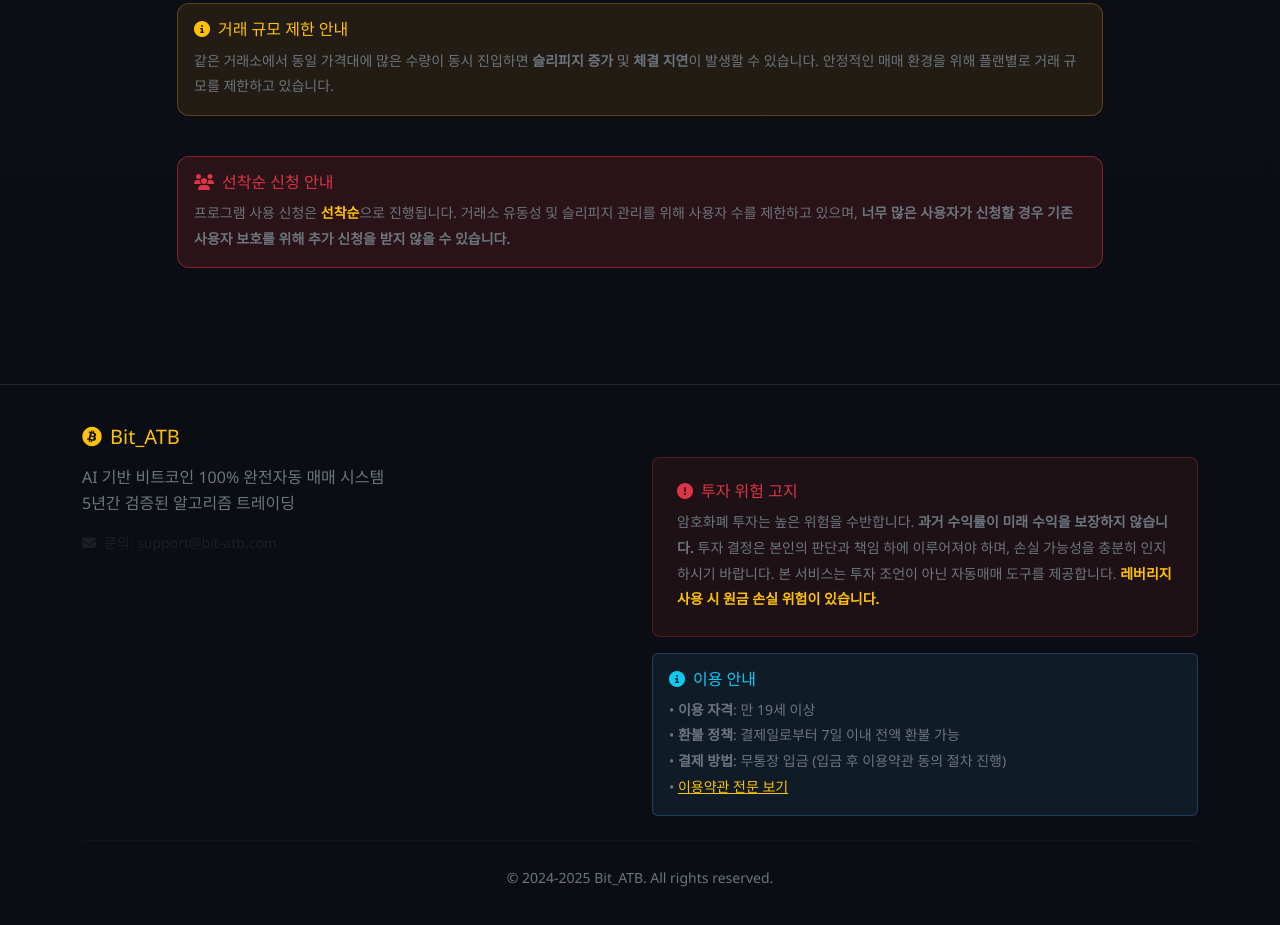
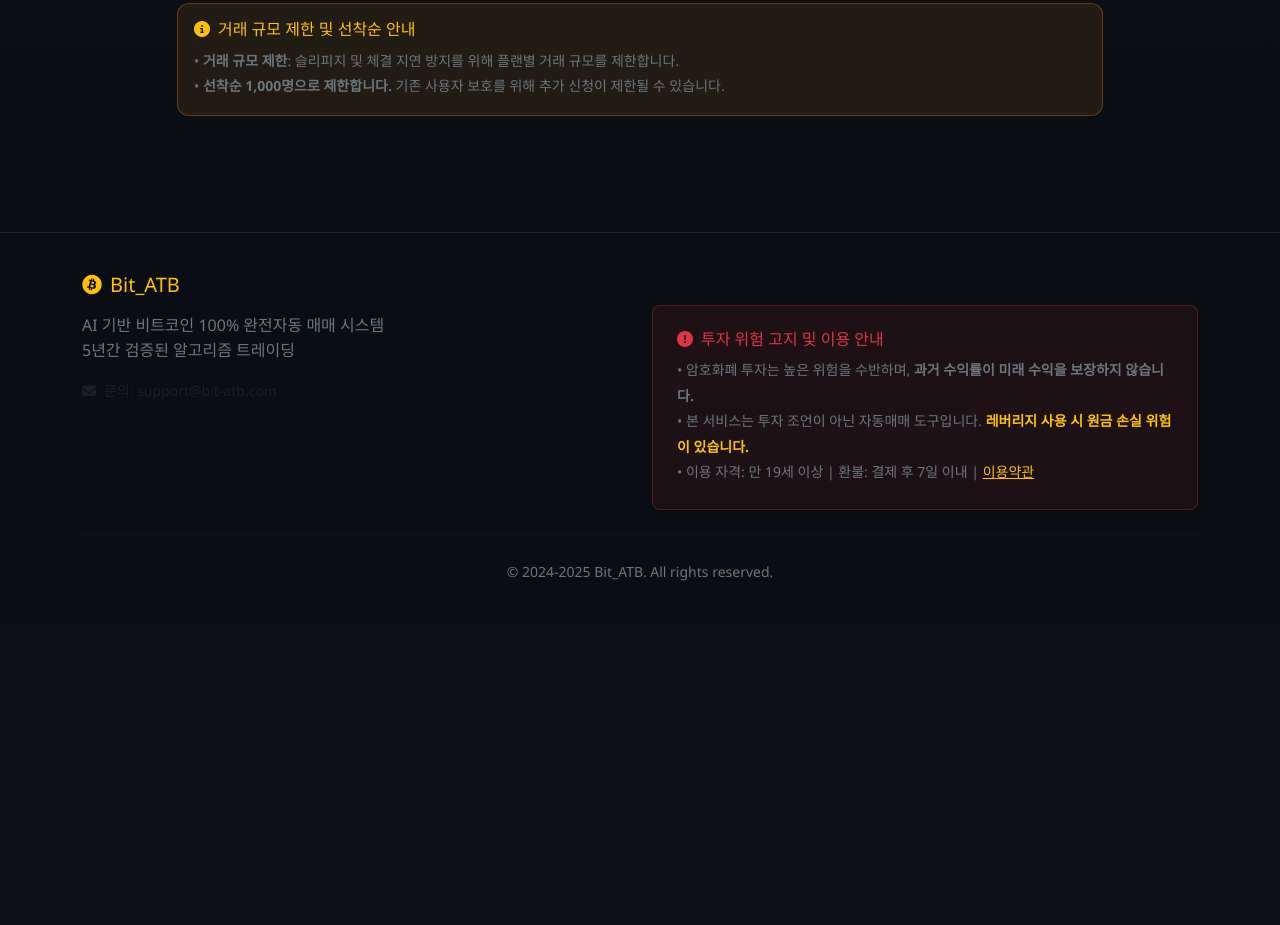
Before and after one commit to khoon77/Bit_AutoBot, a plain HTML site: page index.html in a window 1280 px wide. Shown: the part 9453-10378 px from the top of the page. After the commit the page ends 10078 px from the top, so only its background shows below. Drawn offline with nearby package versions, Linux system fonts and the light colour scheme.

Commit message:
랜딩페이지 하단 박스 통합 및 내용 간소화

```diff
--- a/index.html
+++ b/index.html
@@ -1222,28 +1222,14 @@
                 </div>
             </div>
 
-            <!-- 사이즈 제한 이유 안내 -->
+            <!-- 거래 규모 제한 및 선착순 안내 -->
             <div class="row justify-content-center mt-5">
                 <div class="col-lg-10">
                     <div class="alert" style="background: rgba(247, 147, 26, 0.1); border: 1px solid rgba(247, 147, 26, 0.3); border-radius: 12px;">
-                        <h6 class="text-warning mb-2"><i class="fas fa-info-circle me-2"></i>거래 규모 제한 안내</h6>
+                        <h6 class="text-warning mb-2"><i class="fas fa-info-circle me-2"></i>거래 규모 제한 및 선착순 안내</h6>
                         <small class="text-secondary">
-                            같은 거래소에서 동일 가격대에 많은 수량이 동시 진입하면 <strong>슬리피지 증가</strong> 및 <strong>체결 지연</strong>이 발생할 수 있습니다.
-                            안정적인 매매 환경을 위해 플랜별로 거래 규모를 제한하고 있습니다.
-                        </small>
-                    </div>
-                </div>
-            </div>
-
-            <!-- 선착순 안내 -->
-            <div class="row justify-content-center mt-4">
-                <div class="col-lg-10">
-                    <div class="alert" style="background: rgba(218, 54, 51, 0.15); border: 1px solid rgba(218, 54, 51, 0.5); border-radius: 12px;">
-                        <h6 class="text-danger mb-2"><i class="fas fa-users me-2"></i>선착순 신청 안내</h6>
-                        <small class="text-secondary">
-                            프로그램 사용 신청은 <strong class="text-warning">선착순</strong>으로 진행됩니다.
-                            거래소 유동성 및 슬리피지 관리를 위해 사용자 수를 제한하고 있으며,
-                            <strong>너무 많은 사용자가 신청할 경우 기존 사용자 보호를 위해 추가 신청을 받지 않을 수 있습니다.</strong>
+                            • <strong>거래 규모 제한</strong>: 슬리피지 및 체결 지연 방지를 위해 플랜별 거래 규모를 제한합니다.<br>
+                            • <strong>선착순 1,000명으로 제한합니다.</strong> 기존 사용자 보호를 위해 추가 신청이 제한될 수 있습니다.
                         </small>
                     </div>
                 </div>
@@ -1267,21 +1253,11 @@
                 </div>
                 <div class="col-lg-6">
                     <div class="disclaimer">
-                        <h6 class="text-danger"><i class="fas fa-exclamation-circle me-2"></i>투자 위험 고지</h6>
+                        <h6 class="text-danger mb-2"><i class="fas fa-exclamation-circle me-2"></i>투자 위험 고지 및 이용 안내</h6>
                         <small class="text-secondary">
-                            암호화폐 투자는 높은 위험을 수반합니다. <strong>과거 수익률이 미래 수익을 보장하지 않습니다.</strong>
-                            투자 결정은 본인의 판단과 책임 하에 이루어져야 하며, 손실 가능성을 충분히 인지하시기 바랍니다.
-                            본 서비스는 투자 조언이 아닌 자동매매 도구를 제공합니다.
-                            <strong class="text-warning">레버리지 사용 시 원금 손실 위험이 있습니다.</strong>
-                        </small>
-                    </div>
-                    <div class="mt-3 p-3 rounded" style="background: rgba(74, 144, 217, 0.1); border: 1px solid rgba(74, 144, 217, 0.3);">
-                        <h6 class="text-info"><i class="fas fa-info-circle me-2"></i>이용 안내</h6>
-                        <small class="text-secondary">
-                            • <strong>이용 자격</strong>: 만 19세 이상<br>
-                            • <strong>환불 정책</strong>: 결제일로부터 7일 이내 전액 환불 가능<br>
-                            • <strong>결제 방법</strong>: 무통장 입금 (입금 후 이용약관 동의 절차 진행)<br>
-                            • <a href="terms.html" class="text-warning">이용약관 전문 보기</a>
+                            • 암호화폐 투자는 높은 위험을 수반하며, <strong>과거 수익률이 미래 수익을 보장하지 않습니다.</strong><br>
+                            • 본 서비스는 투자 조언이 아닌 자동매매 도구입니다. <strong class="text-warning">레버리지 사용 시 원금 손실 위험이 있습니다.</strong><br>
+                            • 이용 자격: 만 19세 이상 | 환불: 결제 후 7일 이내 | <a href="terms.html" class="text-warning">이용약관</a>
                         </small>
                     </div>
                 </div>
```
